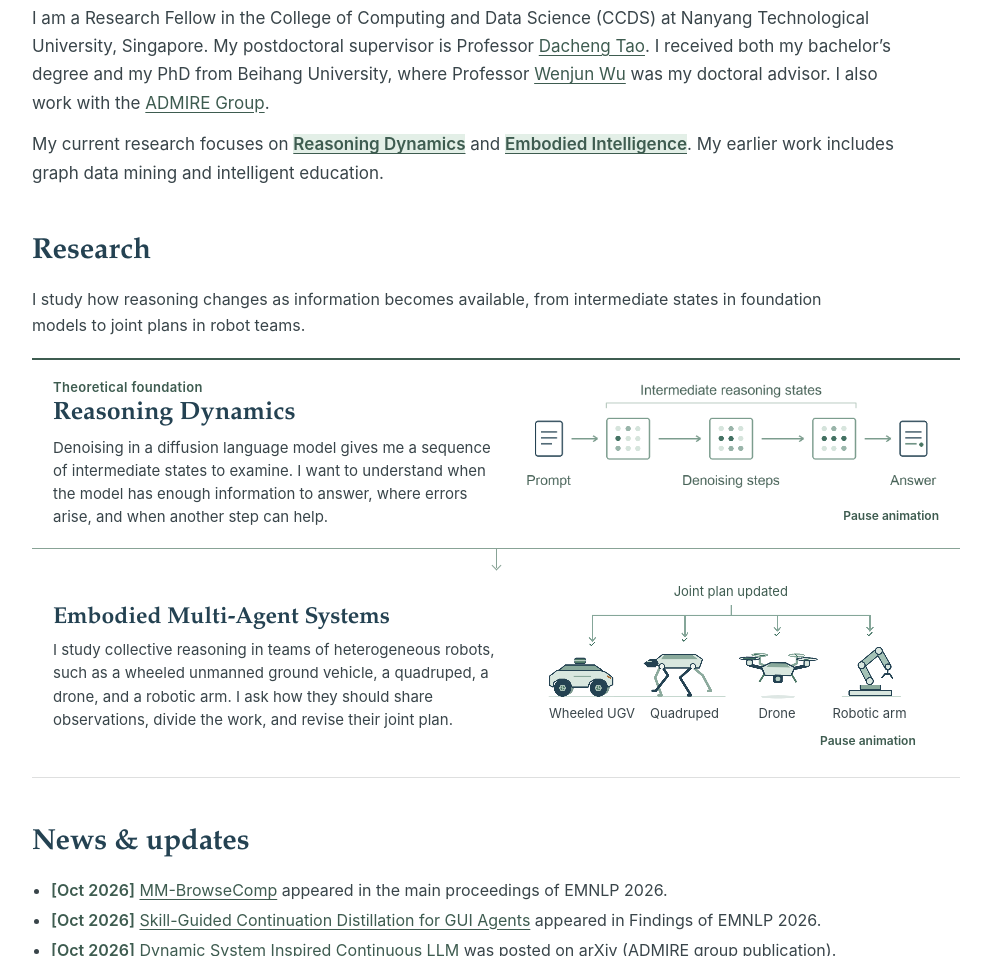
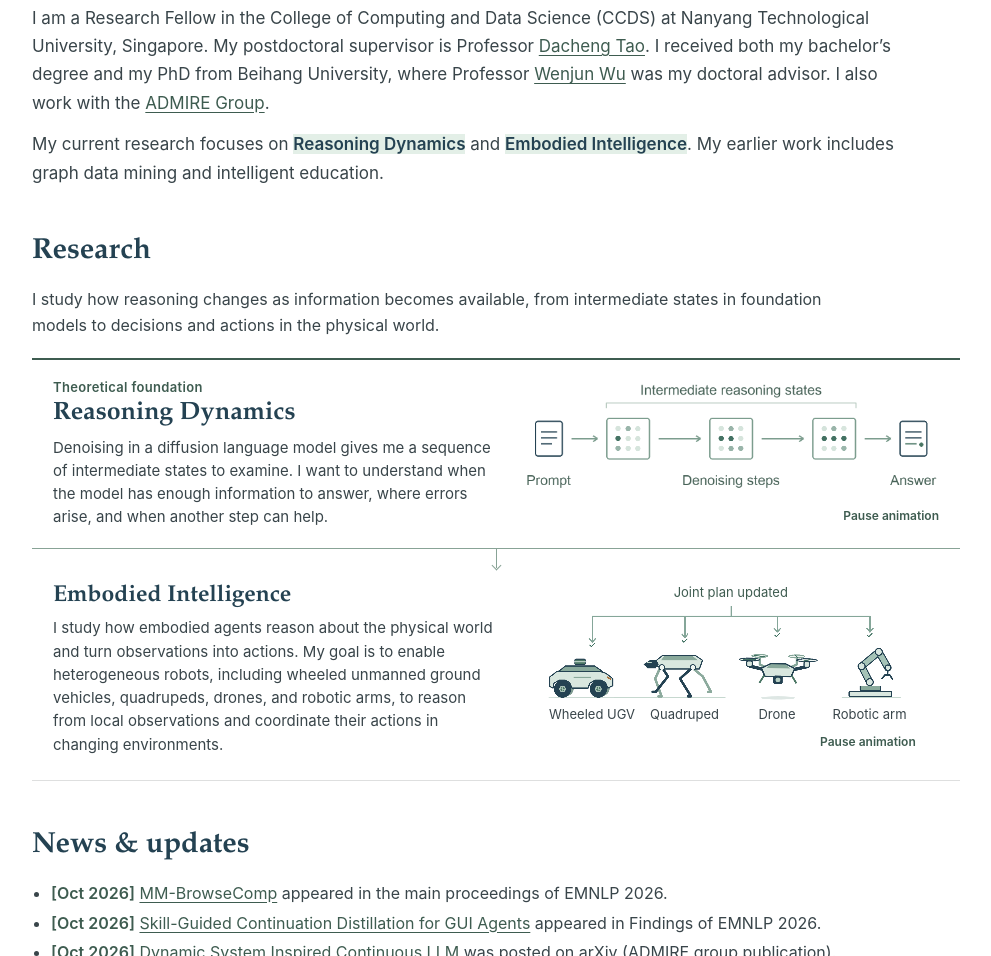
Before and after one commit to Tianhao-Peng/tianhao-peng.github.io, a plain HTML site: page index.html in a window 1280 px wide. Shown: the part 294-1250 px from the top of the page, without its empty margins (144-1135 px from the left). Drawn offline with Linux system fonts and the light colour scheme.

Commit message:
Refine Embodied Intelligence research and remove topic links

```diff
--- a/index.html
+++ b/index.html
@@ -49,15 +49,15 @@
         <h2 id="about-title" class="visually-hidden">About</h2>
         <p>I am a Research Fellow in the College of Computing and Data Science (CCDS) at Nanyang Technological University, Singapore. My postdoctoral supervisor is Professor <a href="https://dr.ntu.edu.sg/entities/person/Tao-Dacheng">Dacheng Tao</a>. I received both my bachelor’s degree and my PhD from Beihang University, where Professor <a href="https://iai.buaa.edu.cn/info/1131/1972.htm">Wenjun Wu</a> was my doctoral advisor. I also work with the <a href="https://admirelab.ai/">ADMIRE Group</a>.</p>
 
-        <p>My current research focuses on <mark class="about-research-focus"><a href="https://scholar.google.com/citations?view_op=search_authors&amp;hl=zh-CN&amp;mauthors=label:reasoning_dynamics">Reasoning Dynamics</a></mark> and <mark class="about-research-focus"><a href="https://scholar.google.com/citations?view_op=search_authors&amp;hl=zh-CN&amp;mauthors=label:embodied_intelligence">Embodied Intelligence</a></mark>. My earlier work includes graph data mining and intelligent education.</p>
+        <p>My current research focuses on <mark class="about-research-focus">Reasoning Dynamics</mark> and <mark class="about-research-focus">Embodied Intelligence</mark>. My earlier work includes graph data mining and intelligent education.</p>
       </section>
 
       <section class="section" id="research" aria-labelledby="research-title">
         <h2 id="research-title">Research</h2>
-        <p class="research-intro">I study how reasoning changes as information becomes available, from intermediate states in foundation models to joint plans in robot teams.</p>
+        <p class="research-intro">I study how reasoning changes as information becomes available, from intermediate states in foundation models to decisions and actions in the physical world.</p>
 
         <figure class="research-figure" aria-labelledby="research-figure-caption">
-          <figcaption class="visually-hidden" id="research-figure-caption">Reasoning Dynamics provides the theoretical foundation for studying collective reasoning in embodied multi-agent systems.</figcaption>
+          <figcaption class="visually-hidden" id="research-figure-caption">Reasoning Dynamics provides the theoretical foundation for studying how embodied agents reason and act in the physical world.</figcaption>
 
           <section class="research-direction research-foundation" id="research-reasoning" aria-labelledby="research-reasoning-title">
             <div class="research-direction-copy">
@@ -80,8 +80,8 @@
 
           <section class="research-direction research-embodied" id="research-embodied" aria-labelledby="research-embodied-title">
             <div class="research-direction-copy">
-              <h3 id="research-embodied-title">Embodied Multi-Agent Systems</h3>
-              <p>I study collective reasoning in teams of heterogeneous robots, such as a wheeled unmanned ground vehicle, a quadruped, a drone, and a robotic arm. I ask how they should share observations, divide the work, and revise their joint plan.</p>
+              <h3 id="research-embodied-title">Embodied Intelligence</h3>
+              <p>I study how embodied agents reason about the physical world and turn observations into actions. My goal is to enable heterogeneous robots, including wheeled unmanned ground vehicles, quadrupeds, drones, and robotic arms, to reason from local observations and coordinate their actions in changing environments.</p>
             </div>
             <figure class="research-direction-figure" data-animation="coordination">
               <p class="research-plan-label">Joint plan</p>
```
